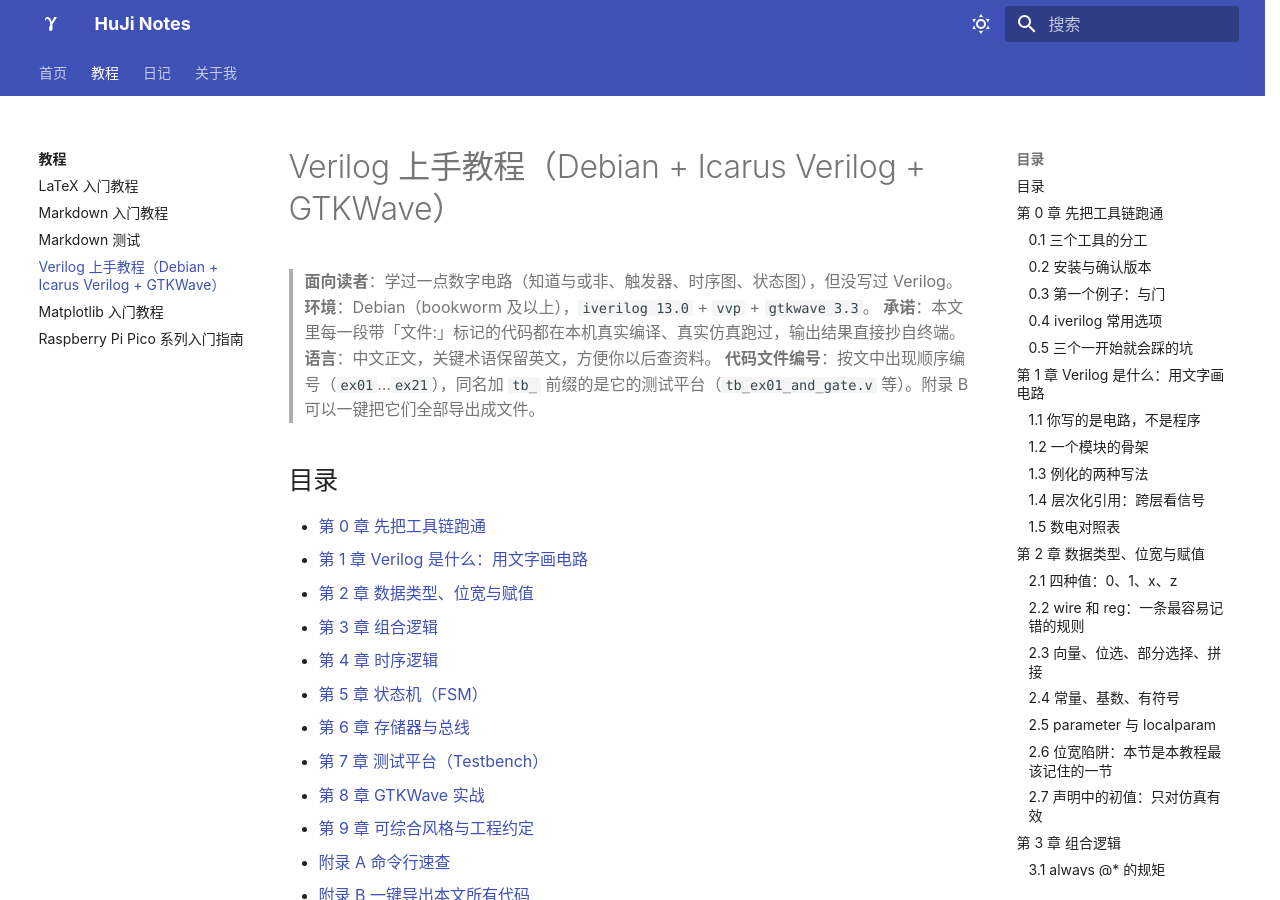
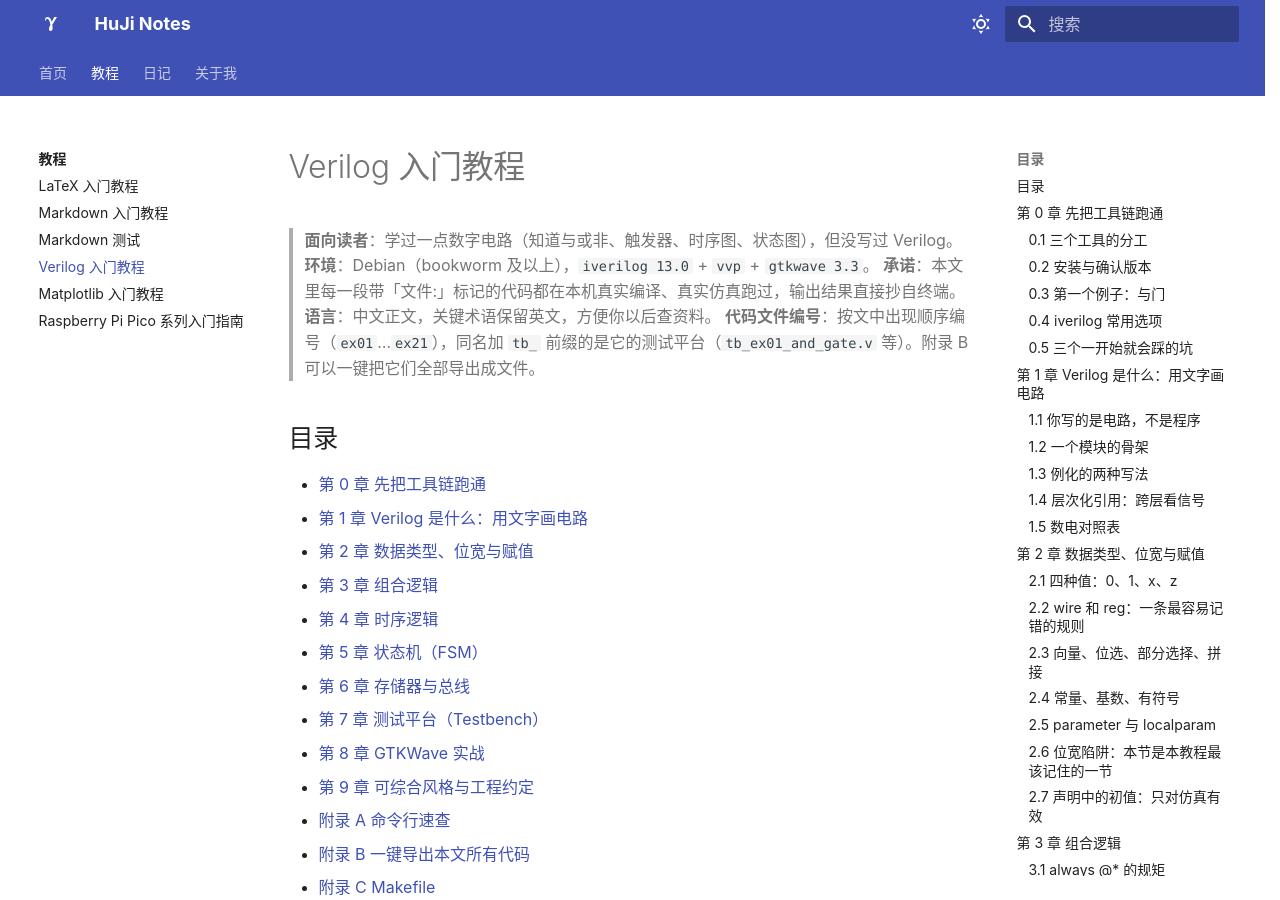
Before and after one commit to Hujiko02/Hujiko02.github.io, an MkDocs documentation site: the page built from docs/tutorial/verilog.md, in a window 1280 px wide and 900 px high. Built offline with MkDocs 1.6.1 and Material for MkDocs 9.7.7, drawn with Linux system fonts in a browser that asks for light colours.

Commit message:
Auto update 2026-09-26 09:53:28

```diff
--- a/docs/tutorial/verilog.md
+++ b/docs/tutorial/verilog.md
@@ -1,4 +1,4 @@
-# Verilog 上手教程（Debian + Icarus Verilog + GTKWave）
+# Verilog 入门教程
 
 > **面向读者**：学过一点数字电路（知道与或非、触发器、时序图、状态图），但没写过 Verilog。
 > **环境**：Debian（bookworm 及以上），`iverilog 13.0` + `vvp` + `gtkwave 3.3`。
```
